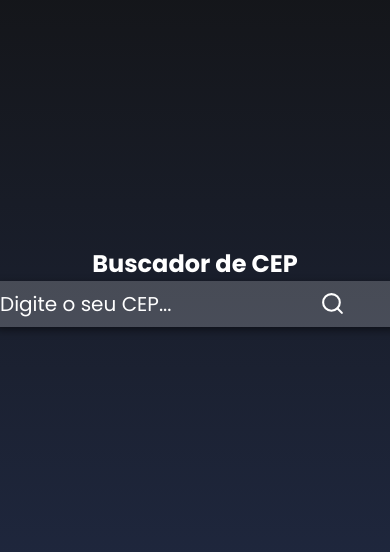
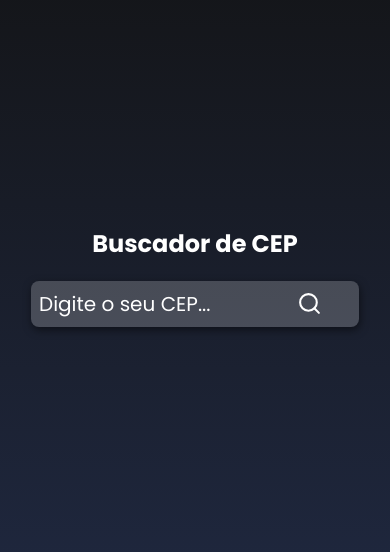
Before and after one commit to Bruno-CLM/Buscador_CEP, a React (Create React App) app: page / in a window 390 px wide. Shown: the part 136-688 px from the top of the page. Built offline with nearby package versions, Linux system fonts and the light colour scheme.

Commit message:
Alteração no css 6

```diff
--- a/src/style.css
+++ b/src/style.css
@@ -83,6 +83,7 @@
 @media (max-width: 620px) {
     .container{
         overflow: hidden;
+
     }
     .title{
         font-size: 1.5rem;
@@ -94,8 +95,8 @@
         font-size: 0.8rem;
     }
     .containerInput {
-        margin: 0;
-        width: 100%;
+        margin: 20px;
+        width: 80%;
         padding: 0.5rem;
     }
     .containerInput input{
```
